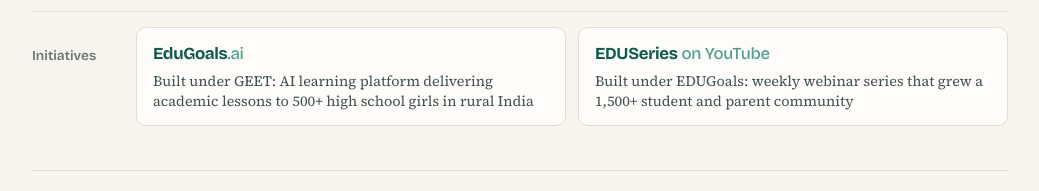
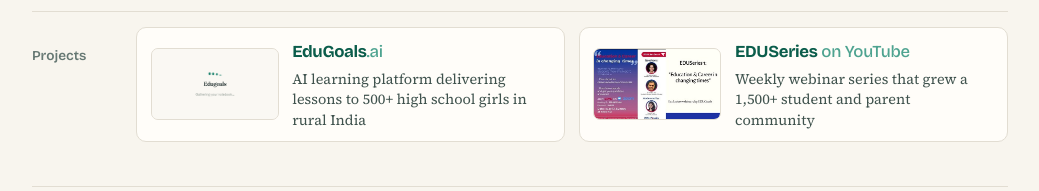
Before and after one commit to praachij/my_website, a plain HTML site: page index.html in a window 1280 px wide. Shown: the part 647-838 px from the top of the page, without its empty margins (120-1159 px from the left). Drawn offline with nearby package versions, Linux system fonts and the light colour scheme.

Commit message:
Rename Initiatives to Projects and add EduGoals.ai and EDUSeries thumbnails

```diff
--- a/index.html
+++ b/index.html
@@ -183,15 +183,21 @@
         </div>
 
         <div class="exp-group reveal">
-          <p class="group-label">Initiatives</p>
+          <p class="group-label">Projects</p>
           <div class="initiatives-row">
             <button type="button" class="featured-project-card is-button" data-open-place="geet">
-              <div class="card-title">EduGoals<span class="light">.ai</span></div>
-              <div class="card-desc">Built under GEET: AI learning platform delivering academic lessons to 500+ high school girls in rural India</div>
+              <span class="project-thumb"><img src="assets/projects/edugoals-ai.png" alt="EduGoals.ai website preview" /></span>
+              <span>
+                <div class="card-title">EduGoals<span class="light">.ai</span></div>
+                <div class="card-desc">AI learning platform delivering lessons to 500+ high school girls in rural India</div>
+              </span>
             </button>
             <button type="button" class="featured-project-card is-button" data-open-place="edugoals">
-              <div class="card-title">EDUSeries<span class="light"> on YouTube</span></div>
-              <div class="card-desc">Built under EDUGoals: weekly webinar series that grew a 1,500+ student and parent community</div>
+              <span class="project-thumb"><img src="assets/projects/eduseries-yt.jpg" alt="EDUSeries on YouTube thumbnail" /></span>
+              <span>
+                <div class="card-title">EDUSeries<span class="light"> on YouTube</span></div>
+                <div class="card-desc">Weekly webinar series that grew a 1,500+ student and parent community</div>
+              </span>
             </button>
           </div>
         </div>
--- a/styles.css
+++ b/styles.css
@@ -608,7 +608,7 @@ main.container {
 .initiatives-row {
   display: grid;
   grid-template-columns: 1fr 1fr;
-  gap: 0.75rem;
+  gap: 0.85rem;
 }
 
 .featured-project-card.is-button {
@@ -616,6 +616,28 @@ main.container {
   text-align: left;
   cursor: pointer;
   font: inherit;
+  display: grid;
+  grid-template-columns: 128px minmax(0, 1fr);
+  gap: 0.85rem;
+  align-items: center;
+  padding: 0.65rem 0.85rem;
+}
+
+.project-thumb {
+  display: block;
+  width: 100%;
+  aspect-ratio: 16 / 9;
+  border-radius: 7px;
+  overflow: hidden;
+  border: 1px solid var(--line);
+  background: var(--paper);
+}
+
+.project-thumb img {
+  display: block;
+  width: 100%;
+  height: 100%;
+  object-fit: cover;
 }
 
 .chip-wordmark {
```
Also changed, not shown: assets/projects/edugoals-ai.png (added), assets/projects/eduseries-yt.jpg (added).
